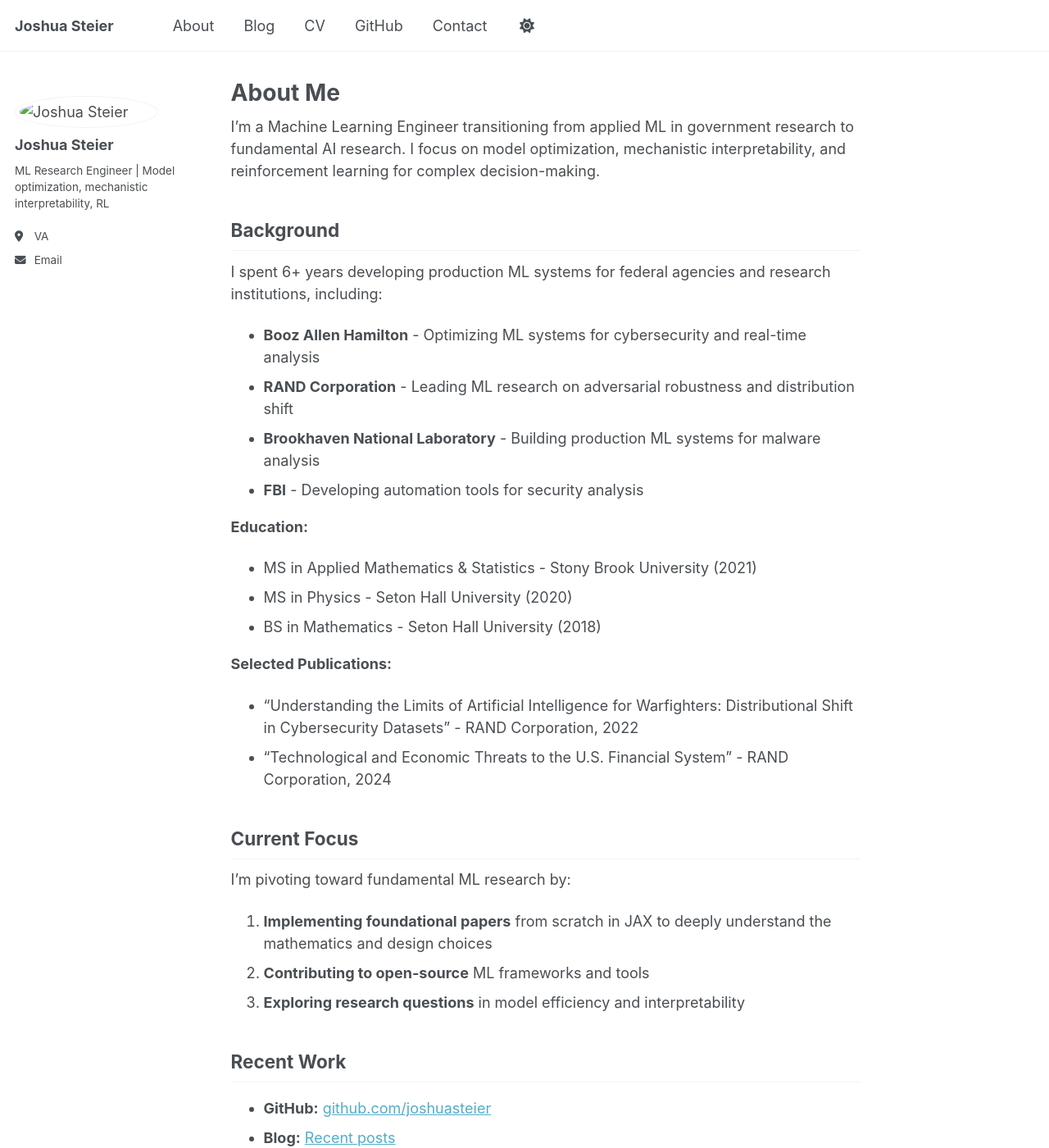
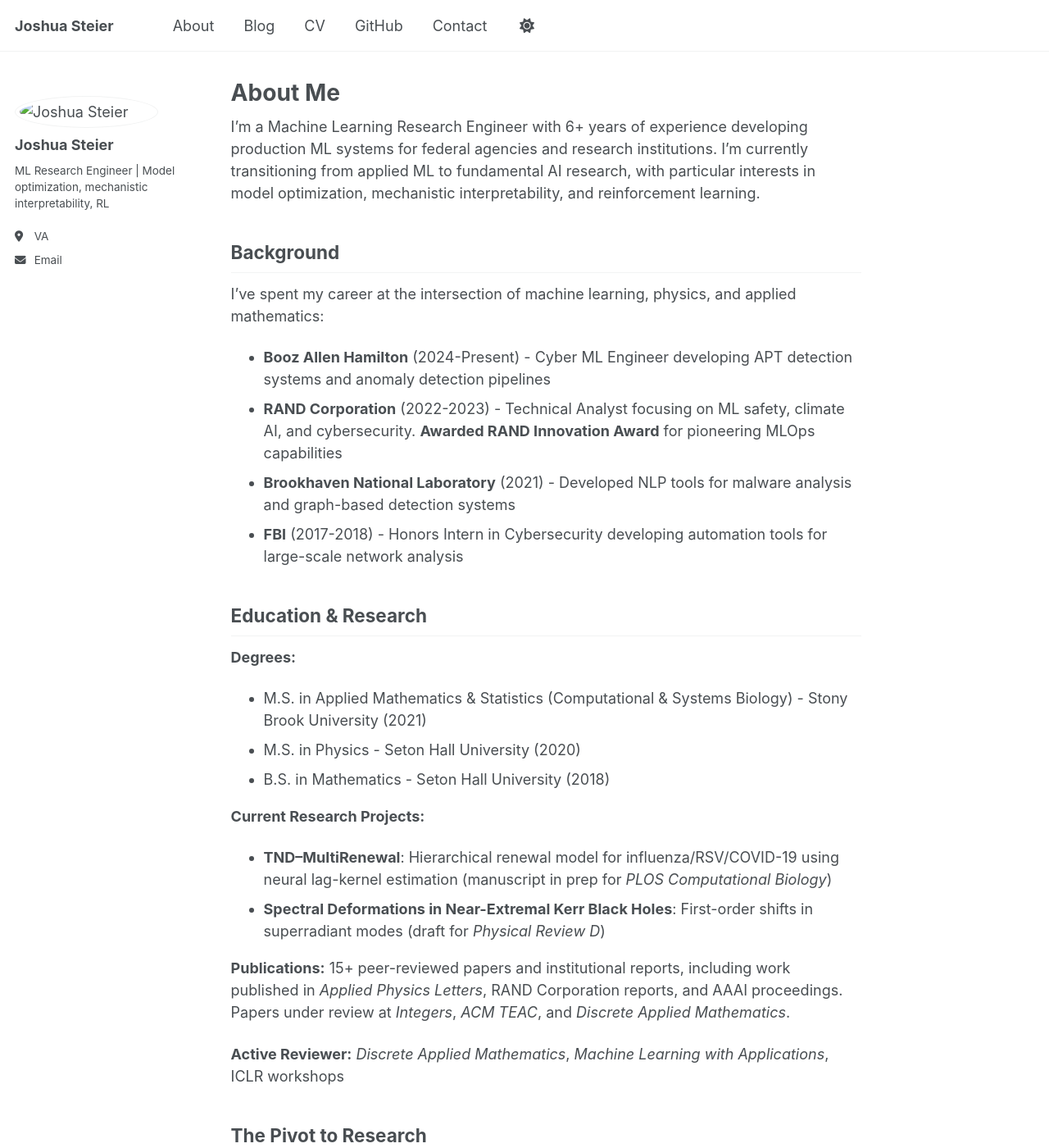
Before and after one commit to joshuasteier/joshuasteier.github.io, a Jekyll site: the page built from _pages/about.md, in a window 1280 px wide and 1400 px high. Shown: the whole window at 82% size. Built offline with Jekyll 4.4.1, drawn with Linux system fonts in a browser that asks for light colours; a script that is not in the unit is left out; some of the changed text lies outside the part shown.

Commit message:
Update about.md

```diff
--- a/_pages/about.md
+++ b/_pages/about.md
@@ -8,43 +8,58 @@ redirect_from:
   - /about.html
 ---
 
-I'm a Machine Learning Engineer transitioning from applied ML in government research to fundamental AI research. I focus on model optimization, mechanistic interpretability, and reinforcement learning for complex decision-making.
+I'm a Machine Learning Research Engineer with 6+ years of experience developing production ML systems for federal agencies and research institutions. I'm currently transitioning from applied ML to fundamental AI research, with particular interests in model optimization, mechanistic interpretability, and reinforcement learning.
 
 ## Background
 
-I spent 6+ years developing production ML systems for federal agencies and research institutions, including:
-- **Booz Allen Hamilton** - Optimizing ML systems for cybersecurity and real-time analysis
-- **RAND Corporation** - Leading ML research on adversarial robustness and distribution shift
-- **Brookhaven National Laboratory** - Building production ML systems for malware analysis
-- **FBI** - Developing automation tools for security analysis
+I've spent my career at the intersection of machine learning, physics, and applied mathematics:
 
-**Education:**
-- MS in Applied Mathematics & Statistics - Stony Brook University (2021)
-- MS in Physics - Seton Hall University (2020)
-- BS in Mathematics - Seton Hall University (2018)
+- **Booz Allen Hamilton** (2024-Present) - Cyber ML Engineer developing APT detection systems and anomaly detection pipelines
+- **RAND Corporation** (2022-2023) - Technical Analyst focusing on ML safety, climate AI, and cybersecurity. **Awarded RAND Innovation Award** for pioneering MLOps capabilities
+- **Brookhaven National Laboratory** (2021) - Developed NLP tools for malware analysis and graph-based detection systems
+- **FBI** (2017-2018) - Honors Intern in Cybersecurity developing automation tools for large-scale network analysis
 
-**Selected Publications:**
-- "Understanding the Limits of Artificial Intelligence for Warfighters: Distributional Shift in Cybersecurity Datasets" - RAND Corporation, 2022
-- "Technological and Economic Threats to the U.S. Financial System" - RAND Corporation, 2024
+## Education & Research
 
-## Current Focus
+**Degrees:**
+- M.S. in Applied Mathematics & Statistics (Computational & Systems Biology) - Stony Brook University (2021)
+- M.S. in Physics - Seton Hall University (2020)
+- B.S. in Mathematics - Seton Hall University (2018)
 
-I'm pivoting toward fundamental ML research by:
+**Current Research Projects:**
+- **TND–MultiRenewal**: Hierarchical renewal model for influenza/RSV/COVID-19 using neural lag-kernel estimation (manuscript in prep for *PLOS Computational Biology*)
+- **Spectral Deformations in Near-Extremal Kerr Black Holes**: First-order shifts in superradiant modes (draft for *Physical Review D*)
 
-1. **Implementing foundational papers** from scratch in JAX to deeply understand the mathematics and design choices
-2. **Contributing to open-source** ML frameworks and tools
-3. **Exploring research questions** in model efficiency and interpretability
+**Publications:** 15+ peer-reviewed papers and institutional reports, including work published in *Applied Physics Letters*, RAND Corporation reports, and AAAI proceedings. Papers under review at *Integers*, *ACM TEAC*, and *Discrete Applied Mathematics*.
 
+**Active Reviewer:** *Discrete Applied Mathematics*, *Machine Learning with Applications*, ICLR workshops
+
+## The Pivot to Research
+
+While I'm proud of my applied work, I'm increasingly drawn to fundamental questions:
+- How can we make models radically more efficient without losing capability?
+- What are neural networks actually learning, and can we understand their internal representations?
+- What are the theoretical limits of current ML approaches?
+
+I'm now executing an aggressive research pivot by:
+
+1. **Implementing foundational papers** from scratch in JAX to deeply understand design choices
+2. **Contributing to open-source** ML frameworks (PyTorch, JAX ecosystem)
+3. **Running original experiments** and documenting findings publicly
+4. **Building toward research engineering roles** at top AI labs (DeepMind, Anthropic, OpenAI)
 
 ## Recent Work
 
+I'm currently implementing "Attention Is All You Need" in JAX, documenting every detail that papers gloss over. Follow my progress:
+
 - **GitHub:** [github.com/joshuasteier](https://github.com/joshuasteier)
 - **Blog:** [Recent posts](/year-archive/)
+- **Full CV:** [Download PDF](/cv/)
 
 ---
 
-**I'm actively seeking research engineering roles at AI research labs and contributions to open source efforts.** If you're working on interesting ML problems or have advice for someone making this transition, I'd love to connect:
+**I'm actively seeking research engineering roles at AI research labs.** If you're working on fundamental ML problems or have advice for someone making this transition, I'd love to connect:
 
-
-💼 [LinkedIn](https://www.linkedin.com/in/joshua-s-0736a4bb)
+📧 [joshsteier@gmail.com](mailto:joshsteier@gmail.com)
+💼 [LinkedIn](https://linkedin.com/in/joshuasteier)
 💻 [GitHub](https://github.com/joshuasteier)
```
